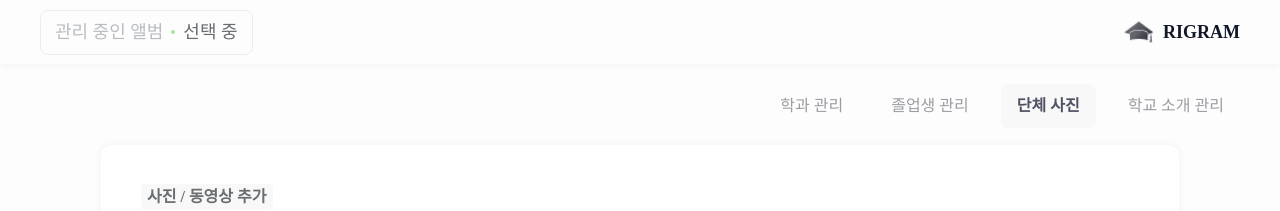
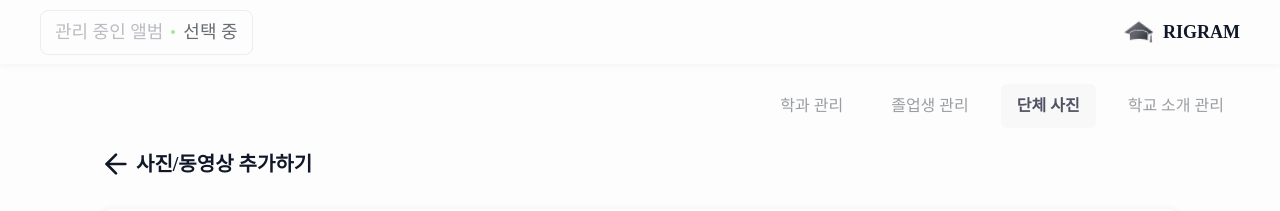
Before and after one commit to Photobit-RIGRAM/RIGRAM, a Next.js app: page /admin/1/photo/1/add in a window 1280 px wide. Shown: the top 211 px of the page. Built offline with nearby package versions, Linux system fonts and the light colour scheme; no server answers; the database is empty.

Commit message:
[Refactor] 사진/동영상 추가 페이지
- PageHeader 추가

```diff
--- a/src/app/admin/[schoolId]/photo/[department]/add/page.tsx
+++ b/src/app/admin/[schoolId]/photo/[department]/add/page.tsx
@@ -3,6 +3,7 @@
 import Badge from '@/components/badge';
 import Button from '@/components/button';
 import FileInput from '@/components/fileInput';
+import PageHeader from '@/components/pageHeader';
 import { useDepartmentStore } from '@/store/useDepartmentStore';
 import { useMediaStore } from '@/store/useMediaStore';
 import { useSchoolStore } from '@/store/useSchoolStore';
@@ -120,6 +121,8 @@ export default function PhotoAddPage() {
   );
 
   return (
+    <>
+      <PageHeader title="사진/동영상 추가하기" />
       <section className="relative bg-white w-full p-4 md:p-10 border border-gray-200 rounded-xl shadow-dropdown md:w-[1080px] md:min-h-[753px]">
         <header className="relative flex flex-col justify-start gap-1">
           <ol className="flex justify-start items-center">
@@ -214,5 +217,6 @@ export default function PhotoAddPage() {
           )}
         </form>
       </section>
+    </>
   );
 }
```
Lines whose indentation alone changed are shown as unchanged.
